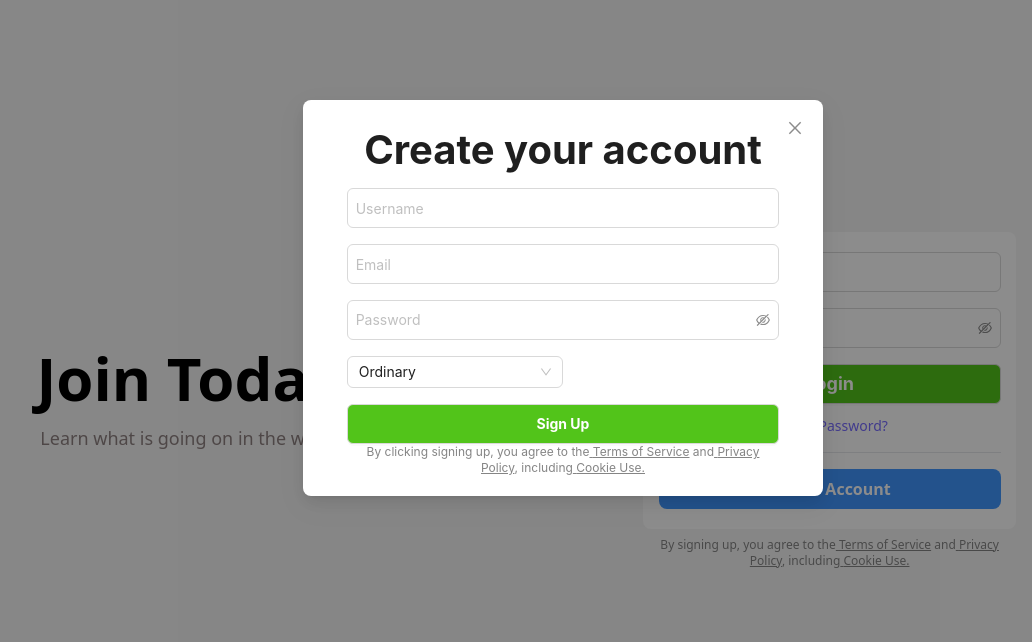
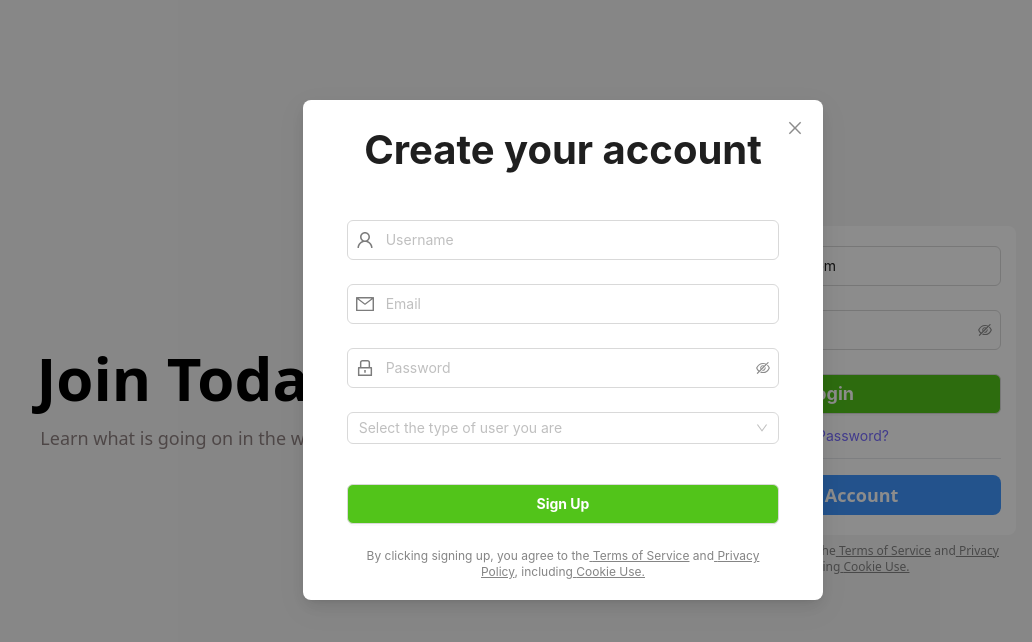
Before and after one commit to rafi-d-z/Yapper, a React (Create React App) app: page /auth in a window 1280 px wide. Both pictures are taken after typing "name@example.com", "Sample123" into the empty fields and a click on the button "Create Account". Shown: the top 642 px of the page, without its empty margins (77-1109 px from the left). Built offline with nearby package versions, Linux system fonts and the light colour scheme; no server answers.

Commit message:
added error handling with UI + AntD Forms

```diff
--- a/src/components/CreateAccount.js
+++ b/src/components/CreateAccount.js
@@ -1,8 +1,10 @@
-import React, { useState } from "react";
-import { Button, Modal, Select, Input } from "antd";
+import React, { useState, useEffect, useMemo, useRef } from "react";
+import { Button, Modal, Form, Select, Input, notification } from "antd";
 import { supabase } from "../utils/supabaseClient";
 import { useNavigate } from "react-router-dom";
+import { LockOutlined, MailOutlined, UserOutlined } from "@ant-design/icons";
 
+const Context = React.createContext({ name: "Default" });
 const CreateAccount = () => {
   const [isModalOpen, setIsModalOpen] = useState(false);
   const [filter, setFilter] = useState("ordinary"); // handle ordinary user choice
@@ -29,21 +31,35 @@ const CreateAccount = () => {
       console.error("An error occurred:", error);
     }
   }
-  async function signIn(){
+  async function signIn() {
     try {
       const { data, error } = await supabase.auth.signInWithPassword({
         email: email,
         password: password,
-      })
-      if (error){
-        console.error(error)
+      });
+      if (error) {
+        console.error(error);
       } else {
         navigate("/");
       }
-    } catch (error){
+    } catch (error) {
       console.log(error);
     }
   }
+
+  // variables for error notification
+  const [api, contextHolder] = notification.useNotification();
+  const openNotificationRef = useRef();
+  const contextValue = useMemo(() => ({ name: "Yapper" }));
+
+  useEffect(() => {
+    openNotificationRef.current = (message) => {
+      api.error({
+        message: `${message}`,
+        placement: "top",
+      });
+    };
+  }, [api]);
 
   // Define functions to handle input changes
   const handleEmailChange = (e) => {
@@ -66,19 +82,18 @@ const CreateAccount = () => {
 
     if (error) {
       console.log(error);
-    }
-    if (data) {
+      openNotificationRef.current(error.message);
+    } else if (data) {
       // weird trick that if identities == 0 then that means account already exists
       // TODO: when user puts password, under 6 characters, it gives error so have to make UI aspect of it
-      console.log(data)
-      if(data.user.identities?.length > 0){
+      if (data.user.identities?.length > 0) {
         userID = data.user.id;
         insertUserType();
         // sign in
         signIn();
       } else {
         // this means account already exists
-        console.log('account already exists')
+        openNotificationRef.current("Account already exists");
       }
     }
 
@@ -99,9 +114,11 @@ const CreateAccount = () => {
   };
 
   return (
+    <Context.Provider value={contextValue}>
+      {contextHolder}
       <div className="w-full h-full">
         <button
-        className="w-full h-10 bg-[#4096FF] rounded-lg text-white font-bold border-slate-200"
+          className="w-full h-10 bg-[#4096FF] text-lg rounded-lg text-white font-bold border-slate-200"
           onClick={showModal}
         >
           Create Account
@@ -114,45 +131,104 @@ const CreateAccount = () => {
           onCancel={handleCancel}
           footer={null}
         >
-        <div className="w-full h-full flex flex-col gap-4 justify-center border-slate-200 items-center">
+          <Form
+            className="w-full h-full flex mt-10 flex-col gap-4 justify-center border-slate-200 items-center"
+            name="normal_login"
+            initialValues={{ remember: true }}
+            onFinish={handleCreateAccount}
+          >
+            <Form.Item
+              className="w-11/12 h-10 mb-2"
+              name="username"
+              rules={[
+                { required: true, message: "Please input your username!" },
+              ]}
+            >
               <Input
-            className="w-11/12 h-10 px-2"
+                className="w-full h-10 px-2"
                 type="text"
                 placeholder="Username"
                 value={username}
                 onChange={handleUsernameChange}
+                prefix={
+                  <UserOutlined className="mr-2 text-lg text-[#7C7C7C]" />
+                }
+                required
               />
+            </Form.Item>
+            <Form.Item
+              className="w-11/12 h-10 mb-2"
+              name="email"
+              rules={[{ required: true, message: "Please input your email!" }]}
+            >
               <Input
-            className="w-11/12 h-10 px-2"
+                className="w-full h-10 px-2"
                 type="text"
                 placeholder="Email"
                 value={email}
                 onChange={handleEmailChange}
+                prefix={
+                  <MailOutlined className="mr-2 text-lg text-[#7C7C7C]" />
+                }
+                required
               />
+            </Form.Item>
+            <Form.Item
+              className="w-11/12 h-10 mb-2"
+              name="password"
+              rules={[
+                { required: true, message: "Please input your password!" },
+                ({ getFieldValue }) => ({
+                  validator(_, value) {
+                    if (value.length >= 6) {
+                      return Promise.resolve();
+                    }
+                    return Promise.reject(
+                      new Error(
+                        "Password must be at least 6 characters"
+                      )
+                    );
+                  },
+                }),
+              ]}
+            >
               <Input.Password
-            className="w-11/12 h-10 px-2"
+                className="w-full h-10 px-2"
                 type="text"
                 placeholder="Password"
                 value={password}
                 onChange={handlePasswordChange}
+                prefix={
+                  <LockOutlined className="mr-2 text-lg text-[#7C7C7C]" />
+                }
               />
-          <div className="w-11/12">
+            </Form.Item>
+            <Form.Item
+              name="type"
+              rules={[
+                { required: true, message: "Please input your type of user!" },
+              ]}
+              className="w-11/12"
+            >
               <Select
                 className="flex w-6/12 gap-2"
-              defaultValue="ordinary"
                 onChange={(value) => setFilter(value)}
+                placeholder="Select the type of user you are"
               >
                 <option value="ordinary">Ordinary</option>
                 <option value="corporate">Corporate</option>
               </Select>
-          </div>
+            </Form.Item>
+            <Form.Item className="w-11/12 h-10">
               <Button
-            className="w-11/12 h-10 bg-[#52C41A] text-white font-bold mx-auto"
-            onClick={handleCreateAccount}
+                className="w-full h-10 bg-[#52C41A] text-white font-bold mx-auto"
+                htmlType="submit"
+                // onClick={handleCreateAccount}
               >
                 Sign Up
               </Button>
-        </div>
+            </Form.Item>
+          </Form>
           <p className="w-11/12 text-center text-[#858585] text-xs font-normal mx-auto">
             By clicking signing up, you agree to the
             <a href="https://twitter.com/en/tos" className="underline">
@@ -175,6 +251,7 @@ const CreateAccount = () => {
           </p>
         </Modal>
       </div>
+    </Context.Provider>
   );
 };
 
--- a/src/components/Profile.js
+++ b/src/components/Profile.js
@@ -73,7 +73,7 @@ function Profile() {
         {/* TO DO: Make text stay white when hovering */}
         <Link className="w-10/12" to={"/auth"}>
           <Button className="w-full bg-[#44D65B] text-white hover:text-white font-bold">
-            Sign in
+            Sign up
           </Button>
         </Link>
       </div>
--- a/src/pages/Auth.js
+++ b/src/pages/Auth.js
@@ -1,9 +1,9 @@
 import React, { useEffect, useState, useRef, useMemo } from "react";
-import { Input, Button, Alert, notification } from "antd";
-import { createClient } from "@supabase/supabase-js";
+import { Input, Button, notification, Form } from "antd";
 import CreateAccount from "../components/CreateAccount";
 import { supabase } from "../utils/supabaseClient";
 import { useNavigate } from "react-router-dom";
+import { MailOutlined, LockOutlined } from "@ant-design/icons";
 // Import the `testSupabaseInsert` function here
 
 const Context = React.createContext({ name: 'Default' });
@@ -52,6 +52,7 @@ function Auth() {
     }
   };
 
+  // TODO: Figure this out
   const handlePasswordReset = async () => {
     const { data, error } = await supabase.auth.resetPasswordForEmail(email);
 
@@ -78,28 +79,37 @@ function Auth() {
       {/* Right Container */}
       <div className="w-7/12 h-full min-h-screen flex flex-col items-center justify-center">
         <div className="w-6/12 h-fit bg-white flex flex-col py-5 gap-3 items-center rounded-lg">
-          <div className="w-11/12 h-full flex flex-col gap-4 justify-center border-slate-200 items-center">
+          <Form className="w-11/12 h-full flex flex-col gap-4 justify-center border-slate-200 items-center" onFinish={handleLogin}>
+            <Form.Item className="w-full h-full mb-2" name="email" rules={[{ required: true, message: 'Please input your email!' }]}>
               <Input
                 className="w-full h-10 px-2"
                 type="text"
                 placeholder="Email Address"
                 value={email}
+                prefix={<MailOutlined className="mr-2 text-lg text-[#7C7C7C]" />}
                 onChange={handleEmailChange}
               />
+            </Form.Item>
+            <Form.Item className="w-full h-full mb-2" name="password" rules={[{ required: true, message: 'Please input your password!' }]}>
               <Input.Password
                 className="w-full h-10 px-2"
                 type="pass"
                 placeholder="Password"
                 value={password}
+                prefix={<LockOutlined className="mr-2 text-lg text-[#7C7C7C]" />}
                 onChange={handlePasswordChange}
               />
+            </Form.Item>
+            <Form.Item className="w-full h-full mb-0">
               <div className="flex flex-col gap-3 w-full text-center">
                 <Button
                   className="w-full h-10 bg-[#52C41A] text-white text-lg font-bold"
-                onClick={handleLogin}
+                  // onClick={handleLogin}
+                  htmlType="submit"
                 >
                   Login
                 </Button>
+
                 <a
                   href="#"
                   onClick={handlePasswordReset}
@@ -108,6 +118,9 @@ function Auth() {
                   Forgot Password?
                 </a>
               </div>
+            </Form.Item>
+            </Form>
+            <div className="w-11/12 h-full flex flex-col gap-4 justify-center">
               <hr className="w-full"  />
               <CreateAccount />
             </div>
```
Lines whose indentation alone changed are shown as unchanged.
